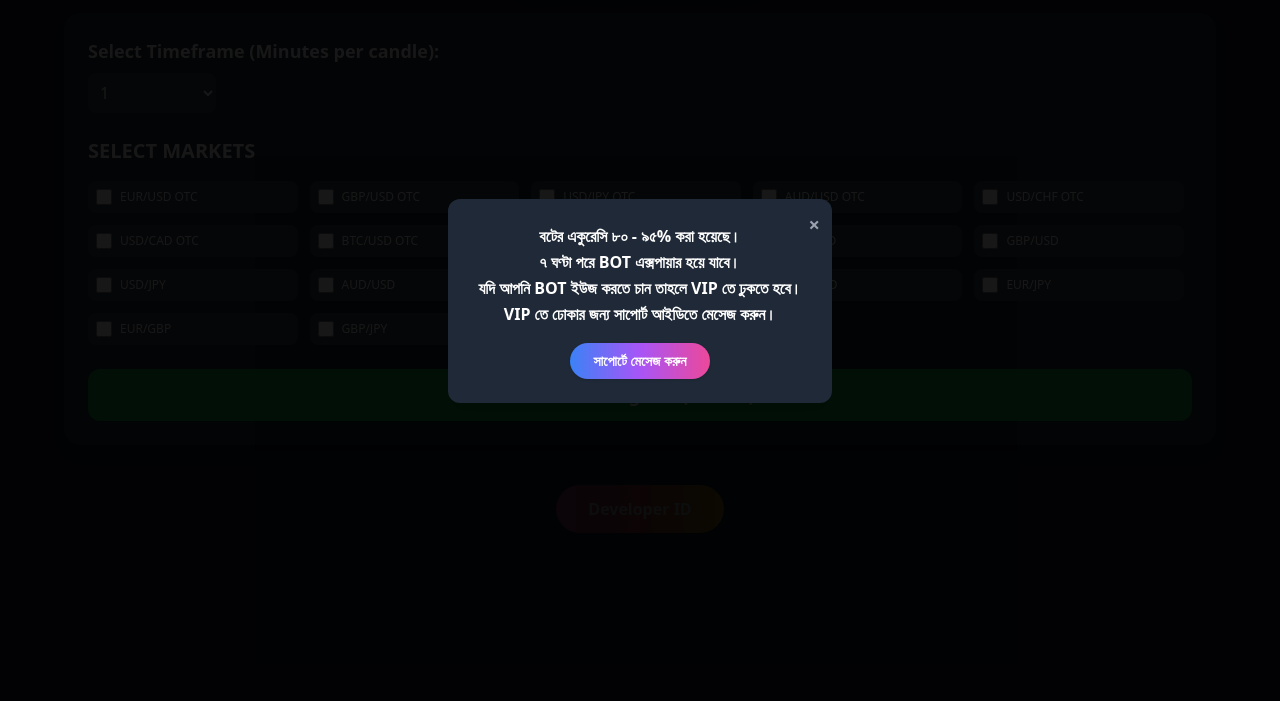
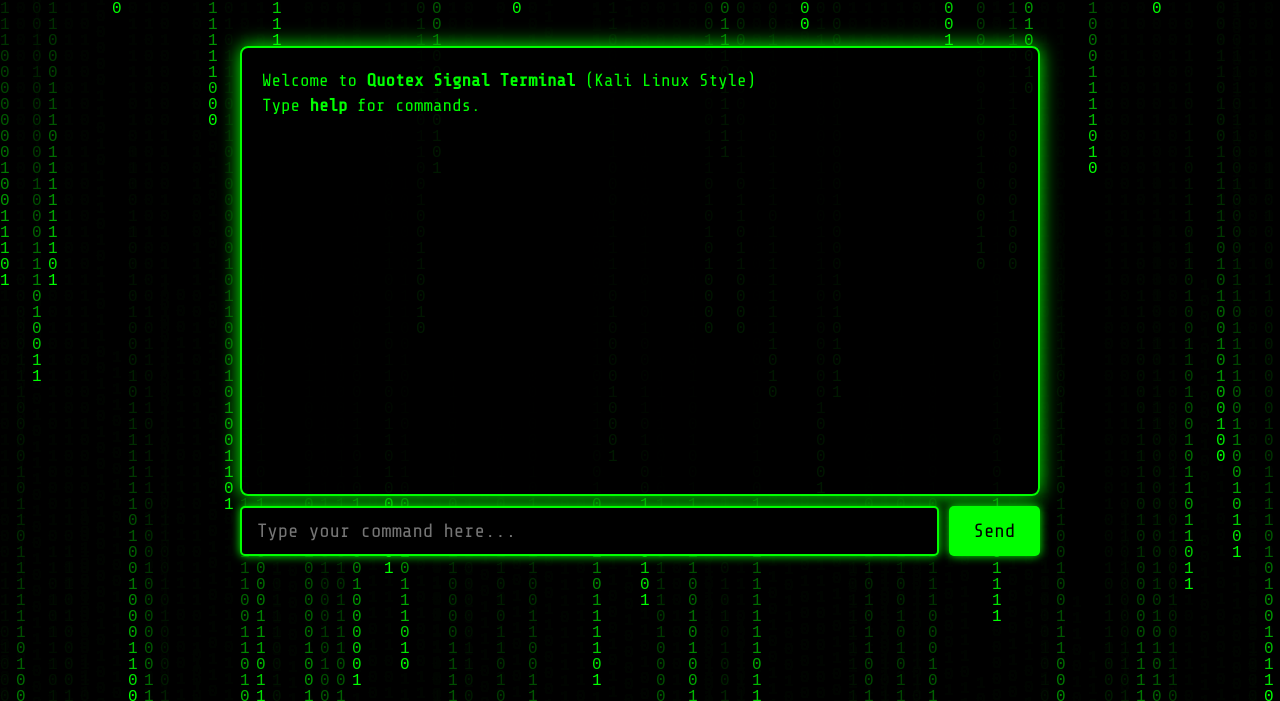
Before and after one commit to siamzsa/quotex-bot, a plain HTML site: page index.html in a window 1280 px wide. Shown: the part 99-800 px from the top of the page. Drawn offline with nearby package versions, Linux system fonts and the light colour scheme.

Commit message:
Update index.html

```diff
--- a/index.html
+++ b/index.html
@@ -1,202 +1,268 @@
 <!DOCTYPE html>
-<html lang="en">
+<html lang="bn">
 <head>
   <meta charset="UTF-8" />
   <meta name="viewport" content="width=device-width, initial-scale=1" />
-  <title>BENZ RAKIB - Quotex Signal Board</title>
-  <script src="https://cdn.tailwindcss.com"></script>
-  <script defer src="https://unpkg.com/alpinejs@3.x.x/dist/cdn.min.js"></script>
+  <title>Quotex Signal Terminal - Kali Linux Style</title>
   <style>
-    .title-glow{text-shadow:0 0 10px #34d399,0 0 20px #34d399,0 0 30px #34d399;}
-    @keyframes hueRotate{0%{filter:hue-rotate(0deg);}100%{filter:hue-rotate(360deg);} }
-    .color-cycle{animation:hueRotate 4s linear infinite alternate;}
-    .signal-call{color:#22c55e;font-weight:600;}
-    .signal-put{color:#ef4444;font-weight:600;}
-    @keyframes fadeScaleIn{0%{opacity:0;transform:scale(.8);}100%{opacity:1;transform:scale(1);} }
-    .fade-scale-in{animation:fadeScaleIn .8s ease forwards;}
+    @import url('https://fonts.googleapis.com/css2?family=Share+Tech+Mono&display=swap');
+
+    body {
+      margin: 0;
+      padding: 0;
+      height: 100vh;
+      background: #000;
+      color: #00ff00;
+      font-family: 'Share Tech Mono', monospace;
+      display: flex;
+      justify-content: center;
+      align-items: center;
+      flex-direction: column;
+      overflow: hidden;
+    }
+
+    #matrix {
+      position: fixed;
+      top: 0; left: 0;
+      width: 100vw;
+      height: 100vh;
+      z-index: 0;
+      pointer-events: none;
+    }
+
+    #terminal {
+      position: relative;
+      z-index: 1;
+      width: 90vw;
+      max-width: 800px;
+      height: 450px;
+      background: rgba(0,0,0,0.9);
+      border: 2px solid #00ff00;
+      border-radius: 8px;
+      box-shadow: 0 0 20px #00ff00;
+      padding: 20px;
+      box-sizing: border-box;
+      display: flex;
+      flex-direction: column;
+      overflow-y: auto;
+    }
+
+    #output {
+      flex: 1;
+      overflow-y: auto;
+      white-space: pre-wrap;
+      line-height: 1.4;
+      font-size: 1.1rem;
+    }
+
+    #input-container {
+      margin-top: 10px;
+      width: 90vw;
+      max-width: 800px;
+      display: flex;
+      justify-content: center;
+      gap: 10px;
+      z-index: 2;
+    }
+
+    #cmd-input {
+      flex: 1;
+      font-family: 'Share Tech Mono', monospace;
+      font-size: 1.2rem;
+      padding: 12px 15px;
+      border-radius: 5px;
+      border: 2px solid #00ff00;
+      background: #000;
+      color: #00ff00;
+      outline: none;
+      caret-color: #00ff00;
+      box-shadow: 0 0 10px #00ff00;
+    }
+
+    #send-btn {
+      background: #00ff00;
+      border: none;
+      color: #000;
+      font-family: 'Share Tech Mono', monospace;
+      font-size: 1.2rem;
+      padding: 12px 25px;
+      cursor: pointer;
+      border-radius: 5px;
+      box-shadow: 0 0 10px #00ff00;
+      user-select: none;
+      transition: background 0.3s ease;
+    }
+
+    #send-btn:hover {
+      background: #0f0;
+    }
   </style>
 </head>
-<body class="min-h-screen bg-gray-900 text-white flex flex-col items-center py-10 px-4" x-data="{showPopup:true}">
+<body>
 
-  <!-- Popup -->
-  <div x-show="showPopup" x-transition class="fixed inset-0 bg-black bg-opacity-70 flex items-center justify-center z-50">
-    <div class="bg-gray-800 rounded-xl p-6 w-80 max-w-full relative text-center text-white shadow-lg">
-      <button @click="showPopup=false" class="absolute top-3 right-3 text-gray-400 hover:text-gray-200 font-bold text-xl focus:outline-none" aria-label="Close popup">&times;</button>
-      <p class="text-lg font-semibold fade-scale-in"><!-- Popup -->
-<div x-show="showPopup" x-transition class="fixed inset-0 bg-black bg-opacity-70 flex items-center justify-center z-50">
-  <div class="bg-gray-800 rounded-xl p-6 w-96 max-w-full relative text-center text-white shadow-lg">
-    <button @click="showPopup=false" class="absolute top-3 right-3 text-gray-400 hover:text-gray-200 font-bold text-xl focus:outline-none" aria-label="Close popup">&times;</button>
+<canvas id="matrix"></canvas>
 
-    <p class="text-base font-semibold fade-scale-in leading-relaxed">
-      বটের একুরেসি ৮০ - ৯৫% করা হয়েছে। <br>
-      ৭ ঘণ্টা পরে BOT এক্সপায়ার হয়ে যাবে। <br>
-      যদি আপনি BOT ইউজ করতে চান তাহলে VIP তে ঢুকতে হবে। <br>
-      VIP তে ঢোকার জন্য সাপোর্ট আইডিতে মেসেজ করুন।
-    </p>
+<div id="terminal" role="main" aria-label="Quotex Signal Terminal">
+  <div id="output">Welcome to <strong>Quotex Signal Terminal</strong> (Kali Linux Style)
+Type <strong>help</strong> for commands.</div>
+</div>
 
-    <button onclick="window.open('https://t.me/BENZ_RAKIB', '_blank')"
-            class="mt-4 inline-flex items-center justify-center px-6 py-2 bg-gradient-to-r from-blue-500 via-purple-500 to-pink-500 text-white font-semibold text-sm rounded-full shadow hover:scale-105 transition transform">
-      সাপোর্টে মেসেজ করুন
-    </button>
-  </div>
+<div id="input-container">
+  <input type="text" id="cmd-input" autocomplete="off" spellcheck="false" placeholder="Type your command here..." />
+  <button id="send-btn" aria-label="Send Command">Send</button>
 </div>
-</p>
-    </div>
-  </div>
 
-  <h1 class="text-4xl font-extrabold mb-8 text-green-400 title-glow">BENZ&nbsp;RAKIB&nbsp;</h1>
+<script>
+// MATRIX BACKGROUND
+const canvas = document.getElementById('matrix');
+const ctx = canvas.getContext('2d');
+let width = canvas.width = window.innerWidth;
+let height = canvas.height = window.innerHeight;
+const letters = '01';
+const fontSize = 16;
+const columns = Math.floor(width / fontSize);
+const drops = [];
+for (let i = 0; i < columns; i++) drops[i] = Math.random() * height / fontSize;
 
-  <div x-data="signalBoard()" class="w-full max-w-6xl bg-gray-800 rounded-2xl shadow-lg p-6">
-    <!-- Timeframe select -->
-    <div class="mb-6">
-      <label for="timeframe" class="block mb-2 font-semibold text-lg">Select Timeframe (Minutes per candle):</label>
-      <select id="timeframe" x-model="selectedTimeframe" class="w-32 bg-gray-700 rounded-lg p-2 text-white focus:outline-none">
-        <option value="1">1</option>
-        <option value="5">5</option>
-        <option value="15">15</option>
-        <option value="30">30</option>
-        <option value="60">60</option>
-      </select>
-    </div>
+function drawMatrix() {
+  ctx.fillStyle = 'rgba(0, 0, 0, 0.1)';
+  ctx.fillRect(0, 0, width, height);
+  ctx.fillStyle = '#00ff00';
+  ctx.font = fontSize + 'px monospace';
+  for (let i = 0; i < drops.length; i++) {
+    const text = letters.charAt(Math.floor(Math.random() * letters.length));
+    ctx.fillText(text, i * fontSize, drops[i] * fontSize);
+    if (drops[i] * fontSize > height && Math.random() > 0.975) drops[i] = 0;
+    drops[i]++;
+  }
+}
+setInterval(drawMatrix, 50);
+window.addEventListener('resize', () => {
+  width = canvas.width = window.innerWidth;
+  height = canvas.height = window.innerHeight;
+});
 
-    <h3 class="text-xl font-semibold mb-4 color-cycle">SELECT MARKETS</h3>
+// TERMINAL LOGIC
+const output = document.getElementById('output');
+const input = document.getElementById('cmd-input');
+const sendBtn = document.getElementById('send-btn');
 
-    <div class="grid grid-cols-2 sm:grid-cols-3 lg:grid-cols-5 gap-3 mb-6 max-h-96 overflow-y-auto pr-2 text-xs">
-      <template x-for="(market,index) in markets" :key="index">
-        <label class="flex items-center space-x-2 bg-gray-700 rounded-lg p-2 cursor-pointer hover:bg-gray-600 transition">
-          <input type="checkbox" x-model="market.selected" class="h-4 w-4 text-green-500 rounded focus:ring-0" />
-          <span x-text="market.name" class="flex-1"></span>
-        </label>
-      </template>
-    </div>
+let market = '';
+let timeframe = '';
+let signalRunning = false;
+let signalInterval;
+let signalCount = 0;
+let maxSignals = 10;
+const signals = ["BUY", "SELL"];
 
-    <button @click="generateSignals" class="w-full py-3 bg-green-600 hover:bg-green-500 rounded-xl text-lg font-semibold transition">Generate Signals (30 min)</button>
+function printLine(text = '') {
+  const div = document.createElement('div');
+  div.innerHTML = text;
+  output.appendChild(div);
+  output.scrollTop = output.scrollHeight;
+}
 
-    <div x-show="signals.length" x-transition.opacity.duration.500ms class="mt-8 space-y-4 max-h-96 overflow-y-auto">
-      <h3 class="text-xl font-semibold">Generated Signals (next 30 minutes)</h3>
-      <template x-for="(sig,idx) in signals" :key="idx">
-        <div x-transition.scale.duration.400ms class="bg-gray-700 rounded-xl p-4 flex items-center justify-between">
-          <span class="text-lg" :class="sig.dir==='CALL'?'signal-call':'signal-put'" x-text="sig.text"></span>
-        </div>
-      </template>
-    </div>
-  </div>
+function generateSignalLine() {
+  const signal = signals[Math.floor(Math.random() * signals.length)];
+  const time = new Date().toLocaleTimeString();
+  const color = signal === 'BUY' ? '#00ff00' : '#ff0000';
+  return `[${time}] ➤ Market: ${market}, TF: ${timeframe} => SIGNAL: <span style="color:${color}; font-weight:bold">${signal}</span>`;
+}
 
-  <!-- Developer ID Button -->
-  <div class="mt-10 -mb-2 flex justify-center w-full">
-    <button onclick="window.open('https://t.me/TRADERSIAMX', '_blank')"
-            class="relative inline-flex items-center justify-center px-8 py-3 bg-gradient-to-r from-pink-500 via-red-500 to-yellow-500 text-white font-semibold text-base rounded-full shadow-lg transition-transform transform hover:scale-105 hover:shadow-yellow-400/40 animate-pulse group overflow-hidden">
-      <span class="absolute inset-0 bg-white opacity-0 group-hover:opacity-10 transition duration-300 ease-in-out rounded-full"></span>
-      Developer ID
-    </button>
-  </div>
+function startSignalLoop() {
+  signalInterval = setInterval(() => {
+    if (signalCount >= maxSignals) {
+      printLine('⚠️ Signal generation complete.');
+      stopSignalLoop();
+      return;
+    }
+    signalCount++;
+    printLine(generateSignalLine());
+  }, 3000);
+}
 
-  <script>
-  function signalBoard(){
-    return {
-      selectedTimeframe:'1',
-      markets:[
-        'EUR/USD OTC','GBP/USD OTC','USD/JPY OTC','AUD/USD OTC','USD/CHF OTC','USD/CAD OTC',
-        'BTC/USD OTC','ETH/USD OTC','EUR/USD','GBP/USD','USD/JPY','AUD/USD','USD/CHF','USD/CAD',
-        'EUR/JPY','EUR/GBP','GBP/JPY','NZD/USD'
-      ].map(n=>({name:n,selected:false})),
-      signals:[],
-      formatTime(d){ return d.toTimeString().slice(0,5); },
+function stopSignalLoop() {
+  clearInterval(signalInterval);
+  signalRunning = false;
+}
 
-      generateDummyPriceData(m,p){
-        let pr=[100+Math.random()*50];
-        for(let i=1;i<p;i++){
-          pr.push(Math.max(1,pr[i-1]+(Math.random()-0.5)*2));
-        }
-        return pr;
-      },
+function handleCommand(cmd) {
+  cmd = cmd.trim();
 
-      simpleMA(d,per){
-        if(d.length<per) return null;
-        return d.slice(-per).reduce((a,b)=>a+b,0)/per;
-      },
+  if (signalRunning && cmd !== 'stop_signal') {
+    printLine('⚠️ Signal running! Stop it first by typing: stop_signal');
+    return;
+  }
 
-      rsi(data, period=14){
-        if(data.length < period+1) return null;
-        let gains=0, losses=0;
-        for(let i=data.length-period; i < data.length; i++){
-          let diff = data[i] - data[i-1];
-          if(diff>0) gains += diff;
-          else losses -= diff;
-        }
-        if(losses === 0) return 100;
-        let rs = gains / losses;
-        return 100 - (100 / (1 + rs));
-      },
+  if (cmd === 'help') {
+    printLine(`Available commands:
+- set_market [market_name]  (e.g. set_market EUR/USD)
+- set_timeframe [minutes]   (e.g. set_timeframe 1)
+- start_signal              (begin signal generation)
+- stop_signal               (stop signals)
+- clear                     (clear output)
+- help                      (show help)`);
+    return;
+  }
 
-      macd(data, fast=12, slow=26, signal=9){
-        const ema = (arr, length) => {
-          let k = 2/(length+1);
-          let emaArray = [arr.slice(0,length).reduce((a,b)=>a+b,0)/length];
-          for(let i=length; i<arr.length; i++){
-            emaArray.push(arr[i]*k + emaArray[emaArray.length-1]*(1-k));
-          }
-          return emaArray;
-        }
-        if(data.length < slow+signal) return null;
-        let emaFast = ema(data, fast);
-        let emaSlow = ema(data, slow);
-        let macdLine = [];
-        for(let i=0; i<emaSlow.length; i++){
-          macdLine.push(emaFast[i+(slow - fast)] - emaSlow[i]);
-        }
-        let signalLine = ema(macdLine, signal);
-        if(signalLine.length===0) return null;
-        return macdLine[macdLine.length-1] - signalLine[signalLine.length-1];
-      },
+  if (cmd.startsWith('set_market ')) {
+    market = cmd.slice(11).trim();
+    if (!market) return printLine('❌ Market name required.');
+    printLine(`Market set to: ${market}`);
+    return;
+  }
 
-      generateSignals(){
-        this.signals = [];
-        const tf = this.selectedTimeframe==='60'?'H1':this.selectedTimeframe+'M';
-        let now = new Date();
-        now.setSeconds(0,0);
-        const bars = 30;
+  if (cmd.startsWith('set_timeframe ')) {
+    const tf = cmd.slice(14).trim();
+    if (!tf || isNaN(tf) || Number(tf) <= 0) {
+      return printLine('❌ Invalid timeframe! Must be a number.');
+    }
+    timeframe = tf + 'm';
+    printLine(`Timeframe set to: ${timeframe}`);
+    return;
+  }
 
-        this.markets.forEach(mk=>{
-          if(!mk.selected) return;
+  if (cmd === 'start_signal') {
+    if (!market || !timeframe) return printLine('❌ Set market and timeframe first.');
+    signalCount = 0;
+    signalRunning = true;
+    printLine('✅ Signal generation started...');
+    startSignalLoop();
+    return;
+  }
 
-          const price = this.generateDummyPriceData(mk.name, bars+50);
+  if (cmd === 'stop_signal') {
+    stopSignalLoop();
+    printLine('🛑 Signal stopped.');
+    return;
+  }
 
-          for(let i=0; i<bars; i++){
-            const slice = price.slice(i,i+50);
-            const ma5 = this.simpleMA(slice, 5);
-            const ma10 = this.simpleMA(slice, 10);
-            if(ma5 === null || ma10 === null) continue;
-            const rsiVal = this.rsi(slice, 14);
-            if(rsiVal === null) continue;
-            const macdHist = this.macd(slice);
-            if(macdHist === null) continue;
+  if (cmd === 'clear') {
+    output.innerHTML = '';
+    return;
+  }
 
-            let dir = 'PUT';
-            if(rsiVal < 30){
-              dir = 'CALL';
-            } else if(rsiVal > 70){
-              dir = 'PUT';
-            } else if(ma5 > ma10 && macdHist > 0){
-              dir = 'CALL';
-            } else if(ma5 < ma10 && macdHist < 0){
-              dir = 'PUT';
-            }
+  printLine(`❓ Unknown command: ${cmd}`);
+}
 
-            const t = new Date(now.getTime() + (i+1)*60000);
-            const text = `${tf};${mk.name.replace(/\//g,'').replace(/\s/g,'')};${this.formatTime(t)};${dir}`;
-            this.signals.push({text, dir});
-          }
+function sendCommand() {
+  const cmd = input.value.trim();
+  if (cmd !== '') {
+    printLine(`<span style="color:#0f0">root@kali:~$</span> ${cmd}`);
+    handleCommand(cmd);
+    input.value = '';
+  }
+  input.focus();
+}
 
-          mk.selected = false;
-        });
+sendBtn.addEventListener('click', sendCommand);
+input.addEventListener('keydown', e => {
+  if (e.key === 'Enter') {
+    sendCommand();
+    e.preventDefault();
+  }
+});
+</script>
 
-        this.$nextTick(()=>{
-          if(this.signals.length) document.documentElement.scrollTo({top:document.body.scrollHeight, behavior:'smooth'});
-        });
-      }
-    };
-  }
-  </script>
 </body>
 </html>
```
